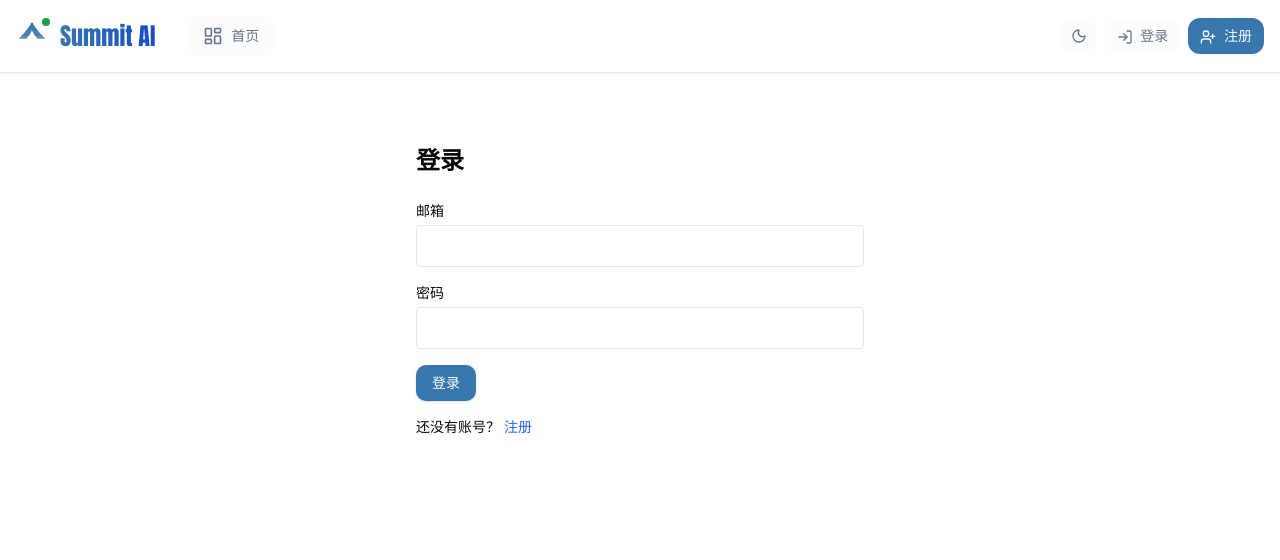
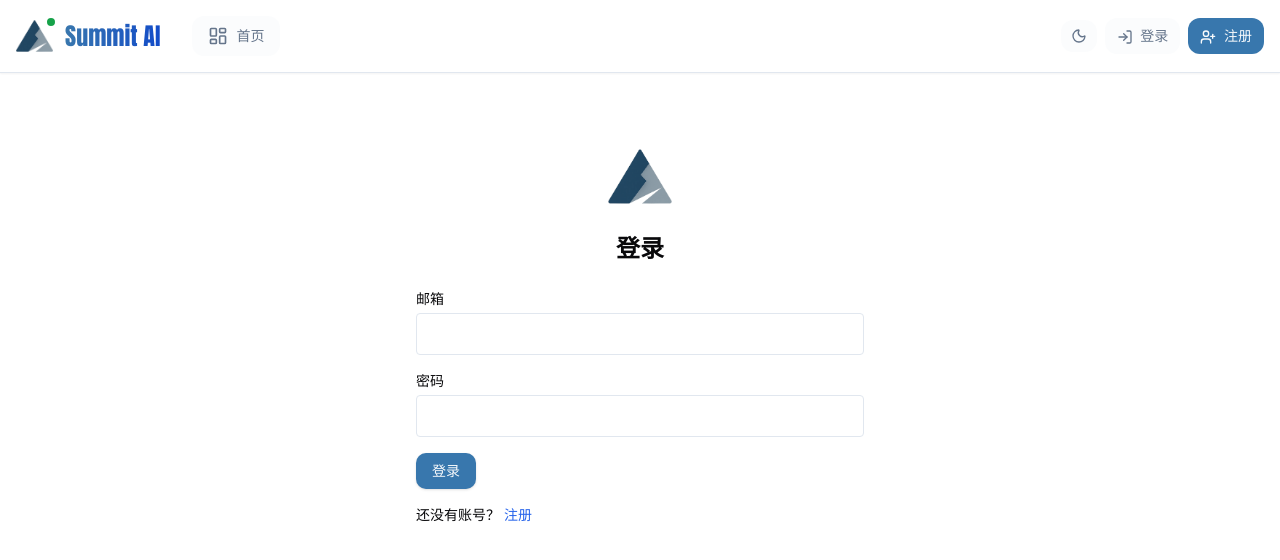
Before and after one commit to seeyonai/summit, a React (Vite) app in the folder frontend/: page /login in a window 1280 px wide. Shown: the top 560 px of the page. Built offline with nearby package versions, Linux system fonts and the light colour scheme.

Commit message:
feat: add logo assets and integrate into header and auth pages

```diff
--- a/frontend/index.html
+++ b/frontend/index.html
@@ -4,6 +4,8 @@
     <meta charset="UTF-8" />
     <meta name="viewport" content="width=device-width, initial-scale=1.0" />
     <title>Summit AI</title>
+    <link rel="icon" type="image/png" href="/logo-square.png" />
+    <link rel="apple-touch-icon" href="/logo-square.png" />
   </head>
   <body>
     <div id="root"></div>
--- a/frontend/src/layout/Header.tsx
+++ b/frontend/src/layout/Header.tsx
@@ -17,12 +17,11 @@ export const Header: React.FC<{
           <div className="flex items-center space-x-8">
             <div className="flex items-center space-x-3">
               <div className="relative">
-                <svg className="w-8 h-8 text-primary" viewBox="0 0 24 24" fill="none" xmlns="http://www.w3.org/2000/svg">
-                  <path d="M12 2L18 10L22 14H16L12 8L8 14H2L6 10L12 2Z" fill="currentColor" opacity="0.8"/>
-                  <path d="M12 2L16 8L20 12H14L12 6L10 12H4L8 8L12 2Z" fill="currentColor" opacity="0.6"/>
-                  <path d="M12 2L14 6L16 8H12L12 4L10 8H8L10 6L12 2Z" fill="currentColor"/>
-                  <circle cx="12" cy="3" r="1" fill="currentColor" opacity="0.9"/>
-                </svg>
+                <img
+                  src="/logo-rectangle.png"
+                  alt="Summit AI"
+                  className="h-8 w-auto"
+                />
                 <div className="absolute -top-1 -right-1 w-3 h-3 bg-success rounded-full border-2 border-background"></div>
               </div>
               <h1 className="text-2xl gradient-text" style={{ fontFamily: 'Impact, "Arial Narrow", "Helvetica Neue Condensed"' }}>Summit AI</h1>
--- a/frontend/src/pages/Auth/Login.tsx
+++ b/frontend/src/pages/Auth/Login.tsx
@@ -33,7 +33,14 @@ function Login() {
 
   return (
     <div className="max-w-md mx-auto py-10">
-      <h1 className="text-2xl font-semibold mb-6">登录</h1>
+      <div className="flex justify-center mb-6">
+        <img
+          src="/logo-square.png"
+          alt="Summit AI"
+          className="h-16 w-auto"
+        />
+      </div>
+      <h1 className="text-2xl font-semibold mb-6 text-center">登录</h1>
       <form onSubmit={onSubmit} className="space-y-4">
         <div>
           <label className="block text-sm mb-1">邮箱</label>
--- a/frontend/src/pages/Auth/Register.tsx
+++ b/frontend/src/pages/Auth/Register.tsx
@@ -34,7 +34,14 @@ function Register() {
 
   return (
     <div className="max-w-md mx-auto py-10">
-      <h1 className="text-2xl font-semibold mb-6">注册</h1>
+      <div className="flex justify-center mb-6">
+        <img
+          src="/logo-square.png"
+          alt="Summit AI"
+          className="h-16 w-auto"
+        />
+      </div>
+      <h1 className="text-2xl font-semibold mb-6 text-center">注册</h1>
       <form onSubmit={onSubmit} className="space-y-4">
         <div>
           <label className="block text-sm mb-1">姓名（可选）</label>
```
Also changed, not shown: frontend/public/logo-rectangle.png (added), frontend/public/logo-square.png (added).
